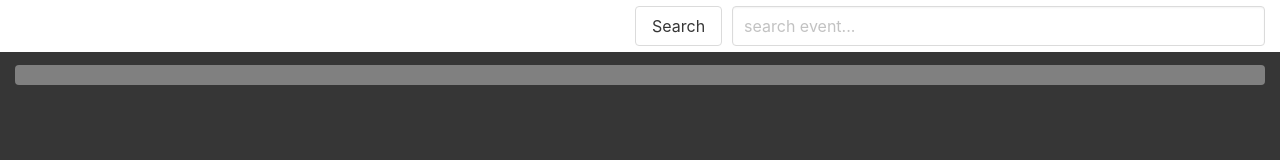
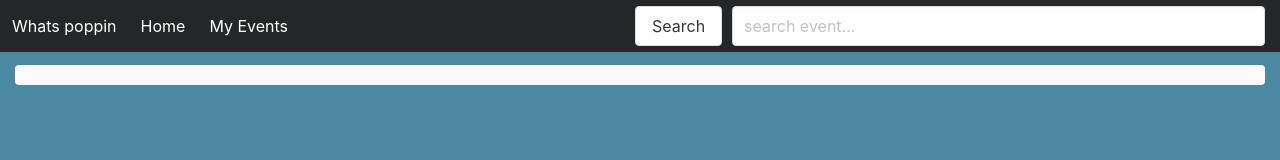
Before and after one commit to chart099/Bootcamp-Project-1, a plain HTML site: page my-events.html in a window 1280 px wide. Drawn offline with nearby package versions, Linux system fonts and the light colour scheme.

Commit message:
added css to my events page

```diff
--- a/Assets/css/my-events.css
+++ b/Assets/css/my-events.css
@@ -1,11 +1,20 @@
+:root {
+  --platinum: #d3d4d9;
+  --blue: #4b88a2;
+  --red: #bb0a21;
+  --charcoal: #252627;
+  --snow: #fff9fb;
+}
+
 html {
   height: 100%;
-  background-color: hsl(0, 0%, 21%);
+  background-color: var(--blue);
 }
 
 body {
   min-height: 100%;
   min-width: 100%;
+  background-color: var(--blue);
 }
 
 .margin-top {
@@ -31,8 +40,16 @@ body {
   margin-right: 15px;
 }
 
+nav {
+  background-color: var(--charcoal);
+}
+
+.navbar {
+  background-color: var(--charcoal);
+}
+
 #my-events {
-  background-color: grey;
+  background-color: var(--snow);
   display: flex;
   flex-wrap: wrap;
   justify-content: space-around;
@@ -76,7 +93,7 @@ body {
   top: 0;
   right: 0;
   height: 100%;
-  background-color: rgba(0, 0, 0, 0.800);
+  background-color: rgba(0, 0, 0, 0.600);
   color: white;
   padding: 10px;
 }
--- a/Assets/css/style.css
+++ b/Assets/css/style.css
@@ -36,7 +36,6 @@ main {
   width: 100%;
   margin: 65px 0 15px 0;
   box-sizing: border-box;
-
 }
 
 nav {
--- a/my-events.html
+++ b/my-events.html
@@ -7,7 +7,7 @@
   <link rel="stylesheet" href="https://cdn.jsdelivr.net/npm/bulma@0.9.4/css/bulma.min.css">
   <link rel="stylesheet" href="./Assets/css/my-events.css">
 </head>
-<body class="has-background-dark">
+<body class="">
   <nav class="navbar is-fixed-top " role="navigation" aria-label="main navigation">
     <div class="navbar-brand">
       <a class="navbar-item" href="https://bulma.io">
```
